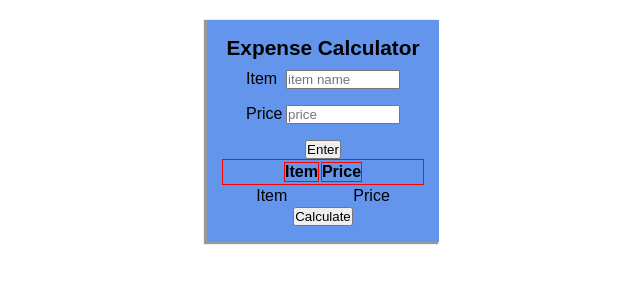
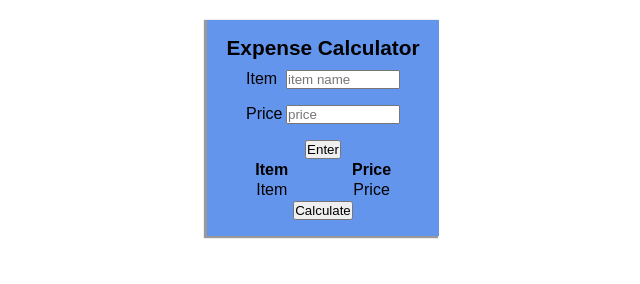
Before and after one commit to adamjralph/protojs, a website: page index.html in a window 1280 px wide. Shown: the whole page, without its empty margins (317-957 px from the left). Drawn offline with Linux system fonts and the light colour scheme.

Commit message:
css inprovements

```diff
--- a/css/style.css
+++ b/css/style.css
@@ -56,33 +56,30 @@ body {
   max-width: 110px;
 }
 
-.item-list {
+/* .item-list {
   display: flex;
   flex-direction: column;
   justify-content: space-between;
   align-items: space-between;
-}
+} */
 
-thead {
+/* thead {
   display: flex;
   justify-content: space-evenly;
   border: 1px red solid;
-}
+} */
 
-thead th {
+/* thead th {
   margin: auto;
   border: 1px red solid;
-}
+} */
 
-tbody {
+/* tbody {
   display: flex;
   justify-content: center;
   margin: auto;
-}
+} */
 
 tbody tr td {
   padding: 0 2em;
 }
-tbody tr td div {
-  border: 1px red solid;
-}
```
